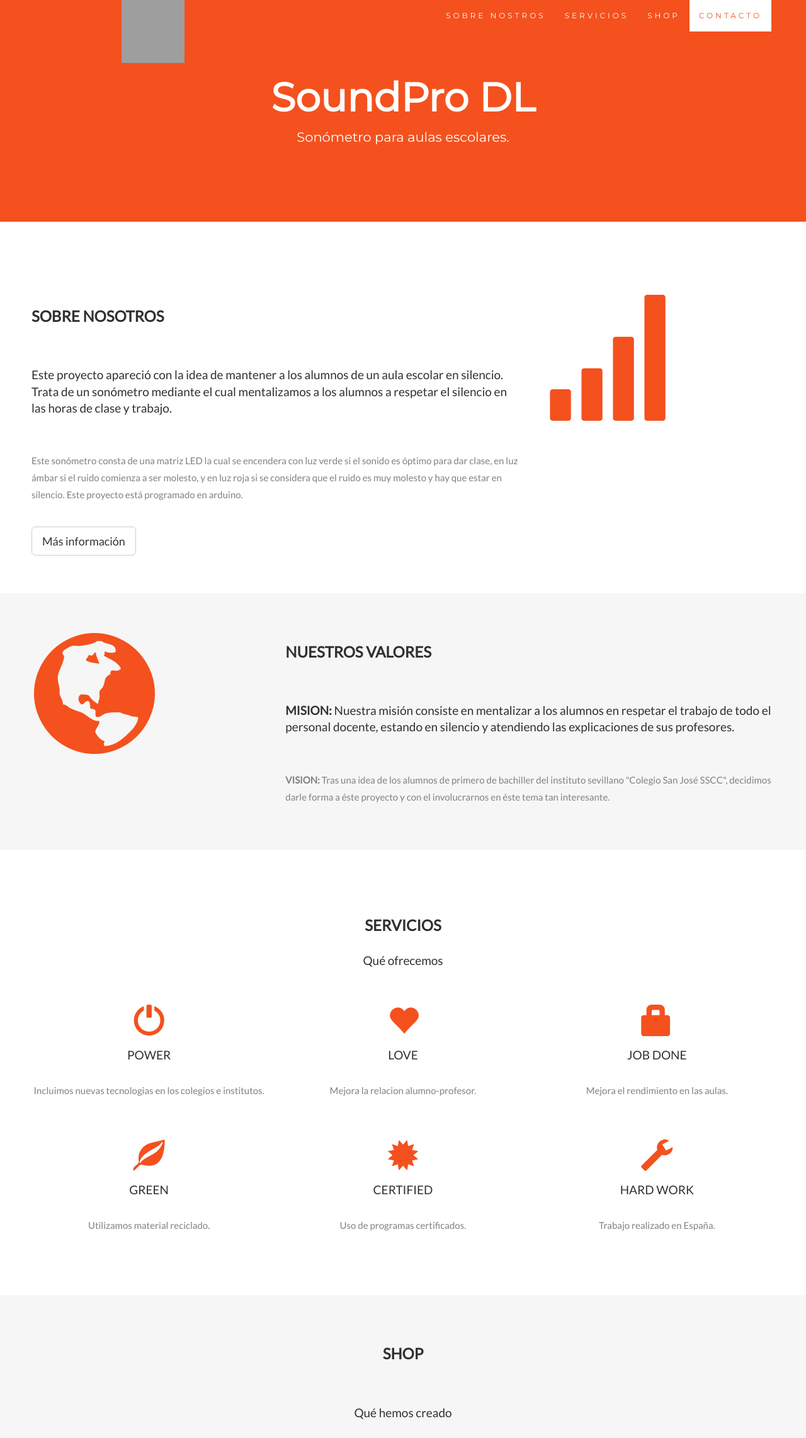
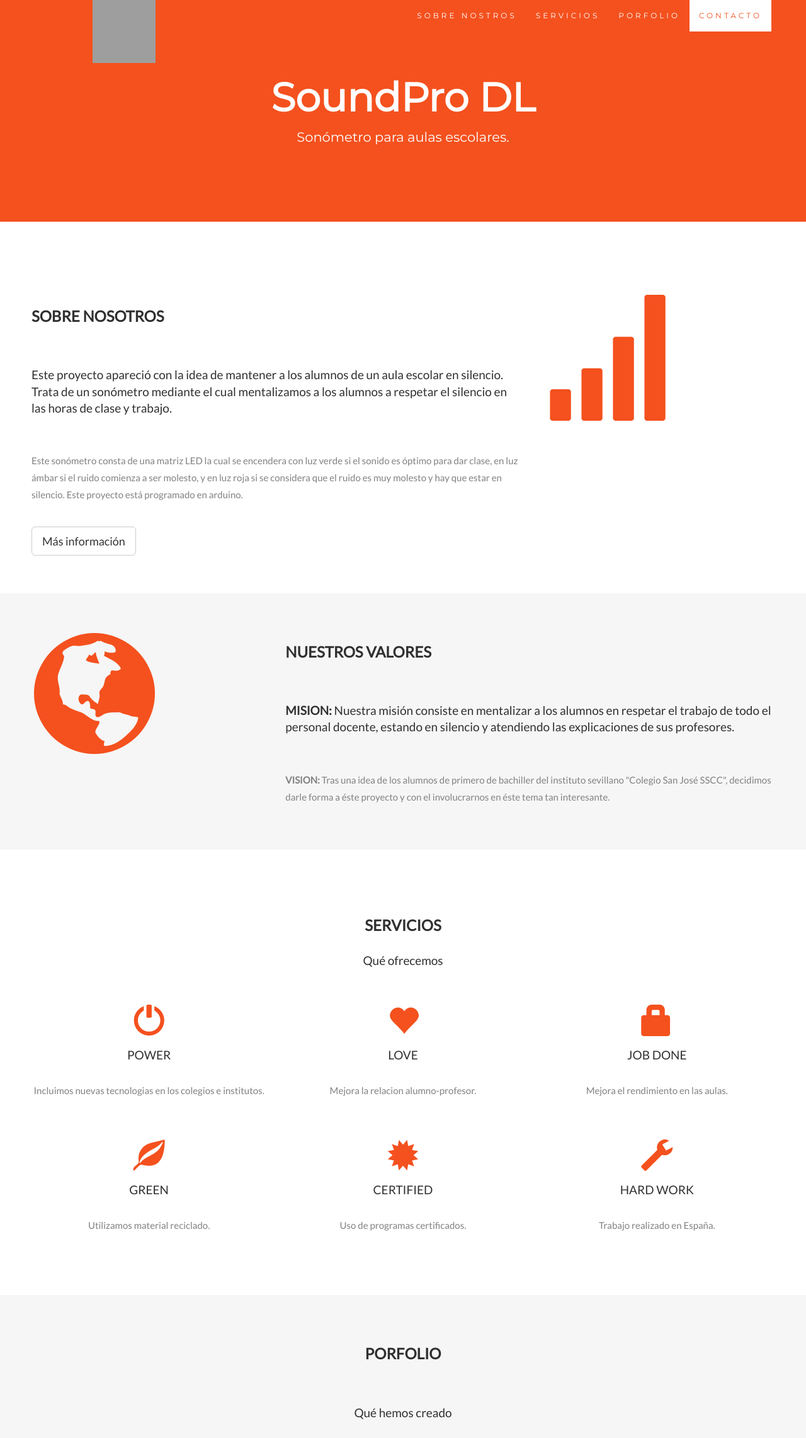
Before and after one commit to soundprodl/SistemasProyecto, a plain HTML site: page index.html in a window 1280 px wide. Shown: the top 2283 px of the page at 63% size. Drawn offline with nearby package versions, Linux system fonts and the light colour scheme; grey boxes are pictures that could not be loaded.

Commit message:
Add files via upload

```diff
--- a/index.html
+++ b/index.html
@@ -212,7 +212,7 @@
 		<li> <img class="logom" src="https://cdn.freebiesupply.com/logos/large/2x/sound-pro-logo-png-transparent.png" width="100" height="100"></li>
         <li><a href="#about">SOBRE NOSTROS</a></li>
         <li><a href="#services">SERVICIOS</a></li>
-        <li><a href="#portfolio">SHOP</a></li>
+        <li><a href="#portfolio">PORFOLIO</a></li>
         <li><a href="#contact">CONTACTO</a></li>
       </ul>
     </div>
@@ -303,7 +303,7 @@
 <div id="portfolio"></div>
 <br>
 <div class="container-fluid text-center bg-grey">
-  <h2>SHOP</h2><br>
+  <h2>PORFOLIO</h2><br>
   <h4>Qué hemos creado</h4>
   <div class="row text-center slideanim">
     <div class="col-sm-4">
```
